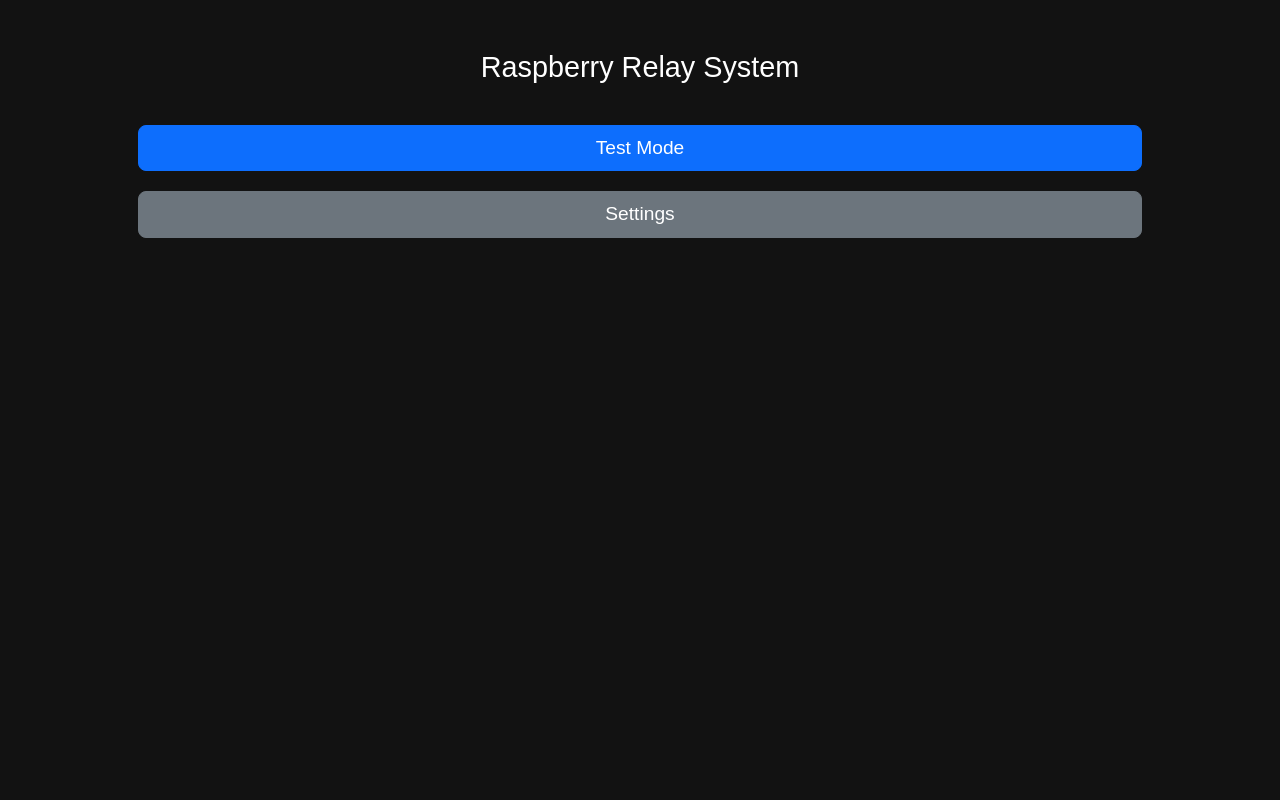
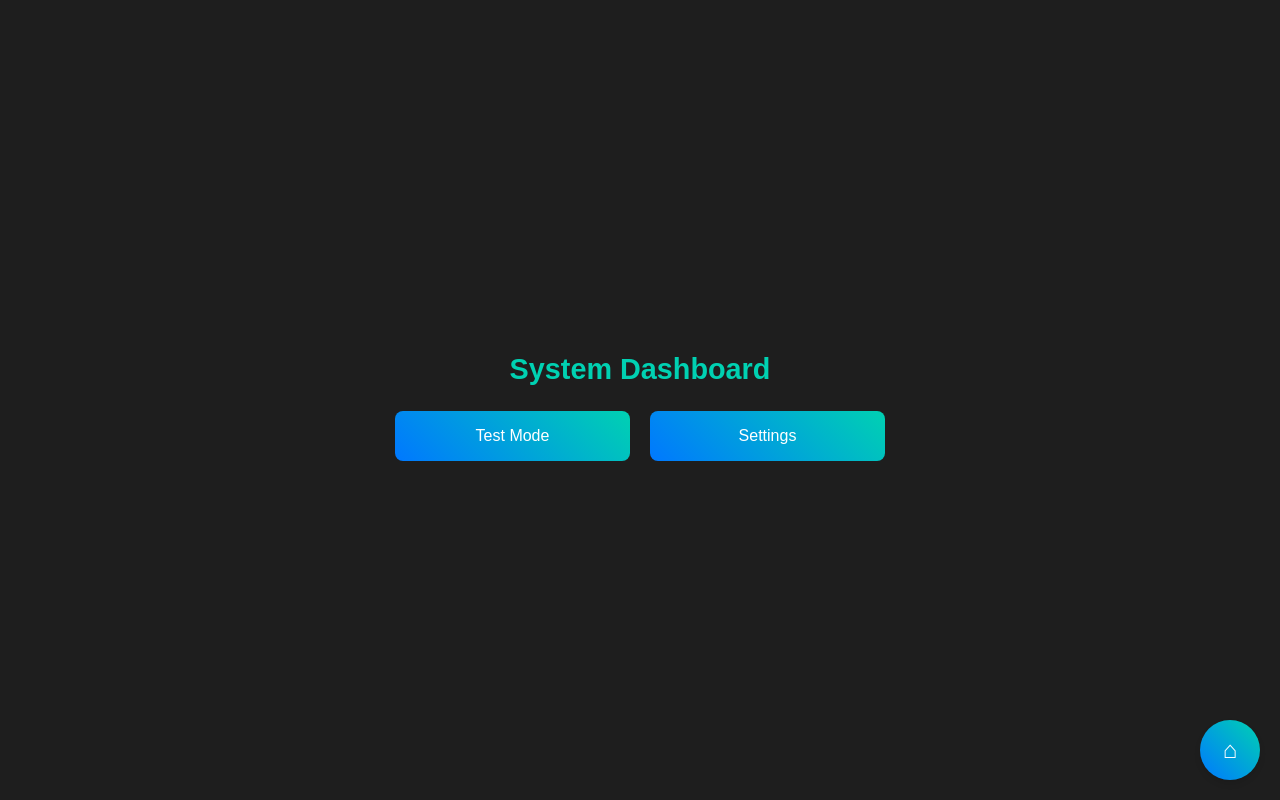
Before and after one commit to mattfleaydaly/raspberry-drinks-relay, a Flask app: page / in a window 1280 px wide. Run offline with Flask 3, Linux system fonts and the light colour scheme.

Commit message:
Better scrolling works

```diff
--- a/static/styles.css
+++ b/static/styles.css
@@ -1,58 +1,68 @@
 /* General body styling */
-body {
-    background-color: #1e1e1e;        /* Dark theme background */
-    color: white;                    /* Text color */
+html, body {
+    background-color: #1e1e1e; /* Dark theme background */
+    color: white; /* Text color */
     font-family: 'Arial', sans-serif; /* Font */
-    overflow: auto;                  /* Enable scrolling */
-    touch-action: pan-x pan-y;       /* Enable touch scrolling */
-    overscroll-behavior: none;       /* Prevent bounce effects */
-    margin: 0;                       /* Remove default margins */
-    height: 100%;                    /* Full viewport height */
-    -webkit-overflow-scrolling: touch; /* Momentum-based scrolling for iOS */
+    margin: 0;
+    padding: 0;
+    height: 100%;
+    width: 100%;
+    overflow: hidden; /* Prevent page from overflowing */
+    display: flex;
+    flex-direction: column;
+    cursor: grab; /* Show grab cursor */
+    -webkit-user-select: none; /* Disable text selection */
+    -moz-user-select: none;
+    -ms-user-select: none;
+    user-select: none;
 }
 
-/* Disable text selection globally */
-body, button {
-    -webkit-user-select: none; /* Disable selection in WebKit browsers */
-    -moz-user-select: none;    /* Disable selection in Firefox */
-    -ms-user-select: none;     /* Disable selection in IE10+ */
-    user-select: none;         /* Disable selection in modern browsers */
+body.active-drag {
+    cursor: grabbing; /* Show grabbing cursor during drag */
 }
 
-/* Styling for containers */
+/* Container for page content */
 .container {
+    flex: 1; /* Allow container to fill available space */
+    overflow: auto; /* Enable scrolling inside the container */
+    -webkit-overflow-scrolling: touch; /* Momentum scrolling for iOS */
     display: flex;
     flex-direction: column;
     align-items: center;
     justify-content: center;
-    height: 100%;
     padding: 10px;
+    box-sizing: border-box;
 }
 
 /* Headings */
 h1 {
-    font-size: 1.8rem;           /* Large font size for headings */
-    margin-bottom: 20px;         /* Space below heading */
-    color: #00d1b2;             /* Highlighted color */
+    font-size: 1.8rem; /* Default heading size */
+    margin-bottom: 20px;
+    color: #00d1b2;
+    text-align: center;
+    max-width: 90%; /* Prevent overflow on small screens */
 }
 
-/* Grid layout for buttons */
+/* Responsive grid for buttons */
 .grid {
     display: grid;
-    grid-template-columns: repeat(2, 1fr); /* Two buttons per row */
-    gap: 10px;                             /* Space between buttons */
-    width: 100%;                           /* Full width */
-    max-width: 400px;                      /* Limit width on larger screens */
+    grid-template-columns: repeat(auto-fit, minmax(120px, 1fr)); /* Responsive columns */
+    gap: 10px; /* Space between buttons */
+    width: 100%;
+    max-width: 500px; /* Constrain grid size on larger screens */
+    box-sizing: border-box;
 }
 
 /* Button styling */
 .btn-relay, .btn-action {
-    font-size: 1rem;             /* Button font size */
-    border: none;                /* No border */
-    border-radius: 8px;          /* Rounded corners */
-    height: 50px;                /* Button height */
-    margin: 5px;                 /* Space around buttons */
-    transition: transform 0.2s, background 0.3s; /* Smooth transitions */
+    font-size: 1rem;
+    border: none;
+    border-radius: 8px;
+    height: 50px;
+    margin: 5px;
+    text-align: center;
+    transition: transform 0.2s, background 0.3s;
+    max-width: 100%; /* Ensure buttons fit in grid */
 }
 
 /* Hover effect for buttons */
@@ -71,52 +81,49 @@ h1 {
     color: white;
 }
 
-/* Default button color for actions */
 .btn-action {
-    background: linear-gradient(45deg, #0078ff, #00d1b2); /* Blue-green gradient */
+    background: linear-gradient(45deg, #0078ff, #00d1b2); /* Blue gradient */
     color: white;
 }
 
 .btn-action:hover {
-    transform: translateY(-2px);
     background: linear-gradient(45deg, #005fcc, #008d8e); /* Darker gradient on hover */
 }
 
 /* Floating home button styling */
 .home-btn {
-    position: fixed;               /* Fixed position */
-    bottom: 20px;                  /* Bottom-right corner */
+    position: fixed; /* Fixed position */
+    bottom: 20px; /* Bottom-right corner */
     right: 20px;
     background: linear-gradient(45deg, #0078ff, #00d1b2); /* Gradient */
     color: white;
-    font-size: 1.5rem;             /* Large font size */
+    font-size: 1.5rem; /* Large font size */
     width: 60px;
     height: 60px;
-    border-radius: 50%;            /* Circular button */
+    border-radius: 50%; /* Circular button */
     border: none;
     display: flex;
-    justify-content: center;       /* Center content */
+    justify-content: center; /* Center content */
     align-items: center;
     box-shadow: 0 4px 6px rgba(0, 0, 0, 0.1); /* Subtle shadow */
     transition: transform 0.3s, box-shadow 0.3s; /* Smooth hover effects */
 }
 
-/* Hover effect for home button */
 .home-btn:hover {
-    transform: scale(1.1);         /* Slight enlargement */
+    transform: scale(1.1); /* Slight enlargement */
     box-shadow: 0 6px 8px rgba(0, 0, 0, 0.15); /* Larger shadow */
 }
 
 /* Scrollbar customization */
 ::-webkit-scrollbar {
-    width: 8px;                    /* Narrow scrollbar */
+    width: 8px; /* Narrow scrollbar */
 }
 
 ::-webkit-scrollbar-thumb {
-    background: #555;              /* Scrollbar thumb color */
-    border-radius: 4px;            /* Rounded scrollbar */
+    background: #555; /* Scrollbar thumb color */
+    border-radius: 4px; /* Rounded scrollbar */
 }
 
 ::-webkit-scrollbar-thumb:hover {
-    background: #777;              /* Darker thumb on hover */
+    background: #777; /* Darker thumb on hover */
 }
--- a/templates/dashboard.html
+++ b/templates/dashboard.html
@@ -4,19 +4,19 @@
     <meta charset="UTF-8">
     <meta name="viewport" content="width=device-width, initial-scale=1.0, maximum-scale=1.0, user-scalable=no">
     <title>Dashboard</title>
-    <link href="https://cdn.jsdelivr.net/npm/bootstrap@5.3.0-alpha3/dist/css/bootstrap.min.css" rel="stylesheet">
-    <style>
-        body { background-color: #121212; color: white; font-family: Arial, sans-serif; }
-        .container { margin-top: 50px; text-align: center; }
-        .btn-lg { font-size: 1.2rem; margin: 10px 0; width: 90%; }
-        h1 { margin-bottom: 30px; font-size: 1.8rem; }
-    </style>
+    <link rel="stylesheet" href="/static/styles.css">
 </head>
 <body>
     <div class="container">
-        <h1>{{ system_name }}</h1>
-        <button class="btn btn-primary btn-lg" onclick="location.href='/test-mode'">Test Mode</button>
-        <button class="btn btn-secondary btn-lg" onclick="location.href='/settings'">Settings</button>
+        <h1>System Dashboard</h1>
+        <div class="grid">
+            <button class="btn-action" onclick="location.href='/test-mode'">Test Mode</button>
+            <button class="btn-action" onclick="location.href='/settings'">Settings</button>
+        </div>
     </div>
+    <button class="home-btn" onclick="location.href='/'">
+        &#8962;
+    </button>
+    <script src="/static/script.js"></script>
 </body>
 </html>
```
Also changed, not shown: static/script.js (+77 -4 lines), templates/settings.html (+7 -5 lines).
